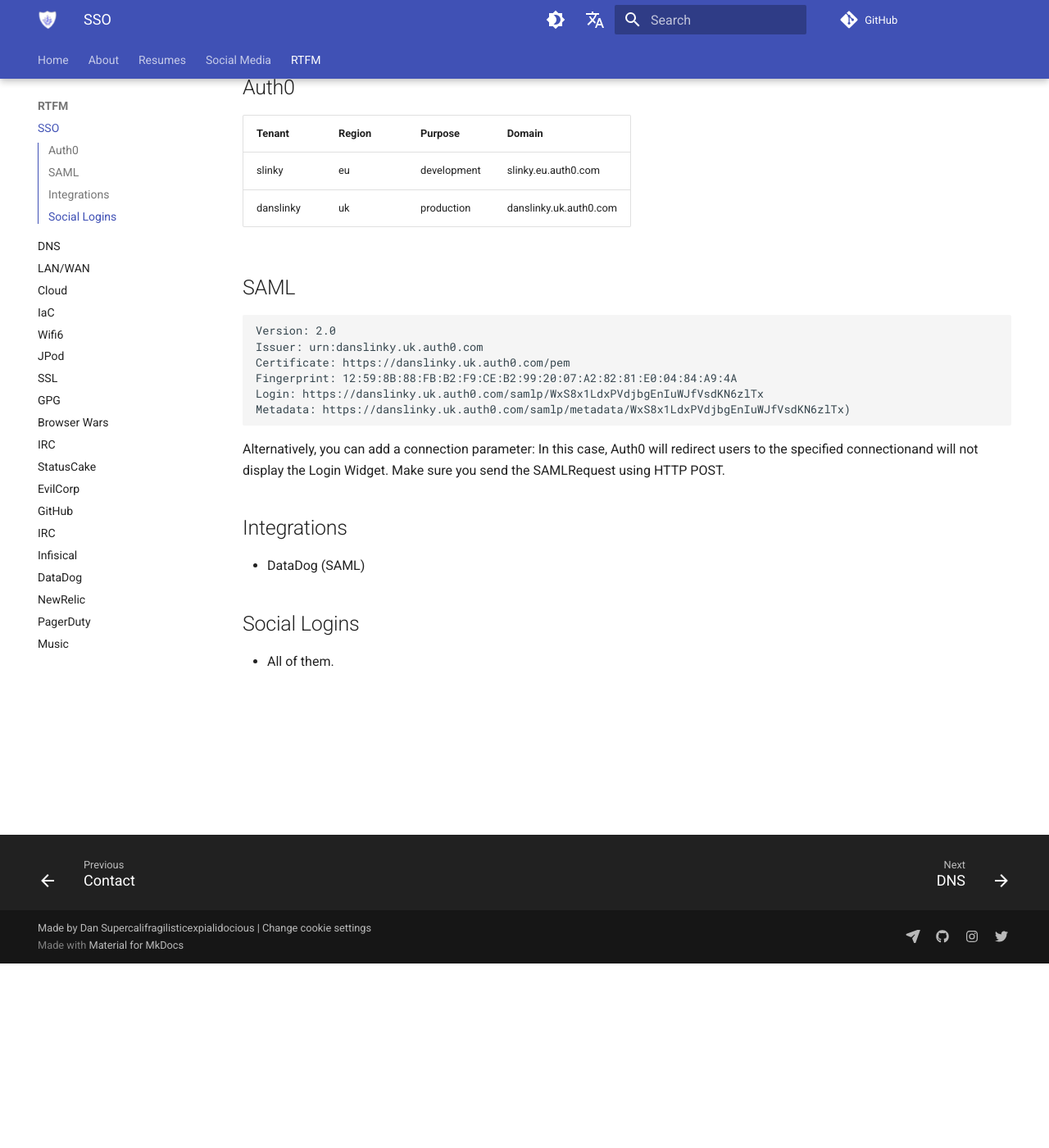
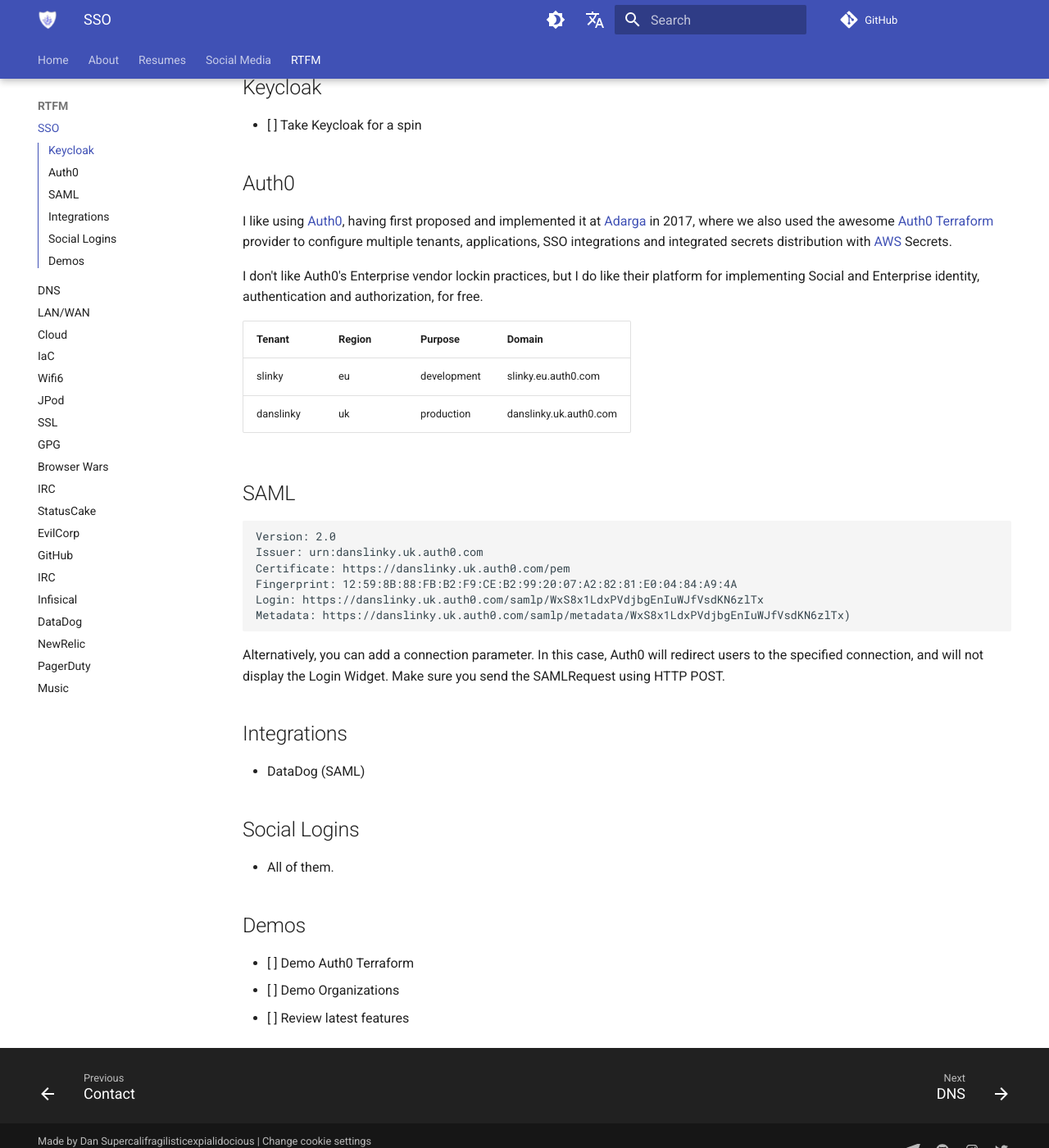
Before and after one commit to danslinky/danslinky.co.uk, an MkDocs documentation site: the page built from docs/sso.md, in a window 1280 px wide and 1400 px high, scrolled down 225 px. Shown: the whole window at 82% size. Built offline with MkDocs 1.6.1 and Material for MkDocs 9.7.7, drawn with Linux system fonts in a browser that asks for light colours; comment, search, counter and statistics services are not loaded.

Commit message:
fanboi over Auth0

````diff
--- a/docs/sso.md
+++ b/docs/sso.md
@@ -1,6 +1,14 @@
 # Single Sign On (SSO)
 
+## Keycloak
+
+ - [ ] Take Keycloak for a spin
+
 ## Auth0
+
+I like using [Auth0](https://auth0.com/), having first proposed and implemented it at [Adarga](https://adarga.ai/careers) in 2017, where we also used the awesome [Auth0 Terraform](https://registry.terraform.io/providers/auth0/auth0/latest/docs) provider to configure multiple tenants, applications, SSO integrations and integrated secrets distribution with [AWS](cloud/aws.md) Secrets.
+
+I don't like Auth0's Enterprise vendor lockin practices, but I do like their platform for implementing Social and Enterprise identity, authentication and authorization, for free.
 
 |Tenant|Region|Purpose|Domain|
 |-|-|-|-|
@@ -18,8 +26,7 @@
 Metadata: https://danslinky.uk.auth0.com/samlp/metadata/WxS8x1LdxPVdjbgEnIuWJfVsdKN6zlTx)
 ```
 
-Alternatively, you can add a connection parameter:
-In this case, Auth0 will redirect users to the specified connectionand will not display the Login Widget. Make sure you send the SAMLRequest using HTTP POST.
+Alternatively, you can add a connection parameter. In this case, Auth0 will redirect users to the specified connection, and will not display the Login Widget. Make sure you send the SAMLRequest using HTTP POST.
 
 ## Integrations
 
@@ -28,3 +35,9 @@
 ## Social Logins
 
  - All of them.
+
+## Demos
+
+ - [ ] Demo Auth0 Terraform
+ - [ ] Demo Organizations
+ - [ ] Review latest features
````
